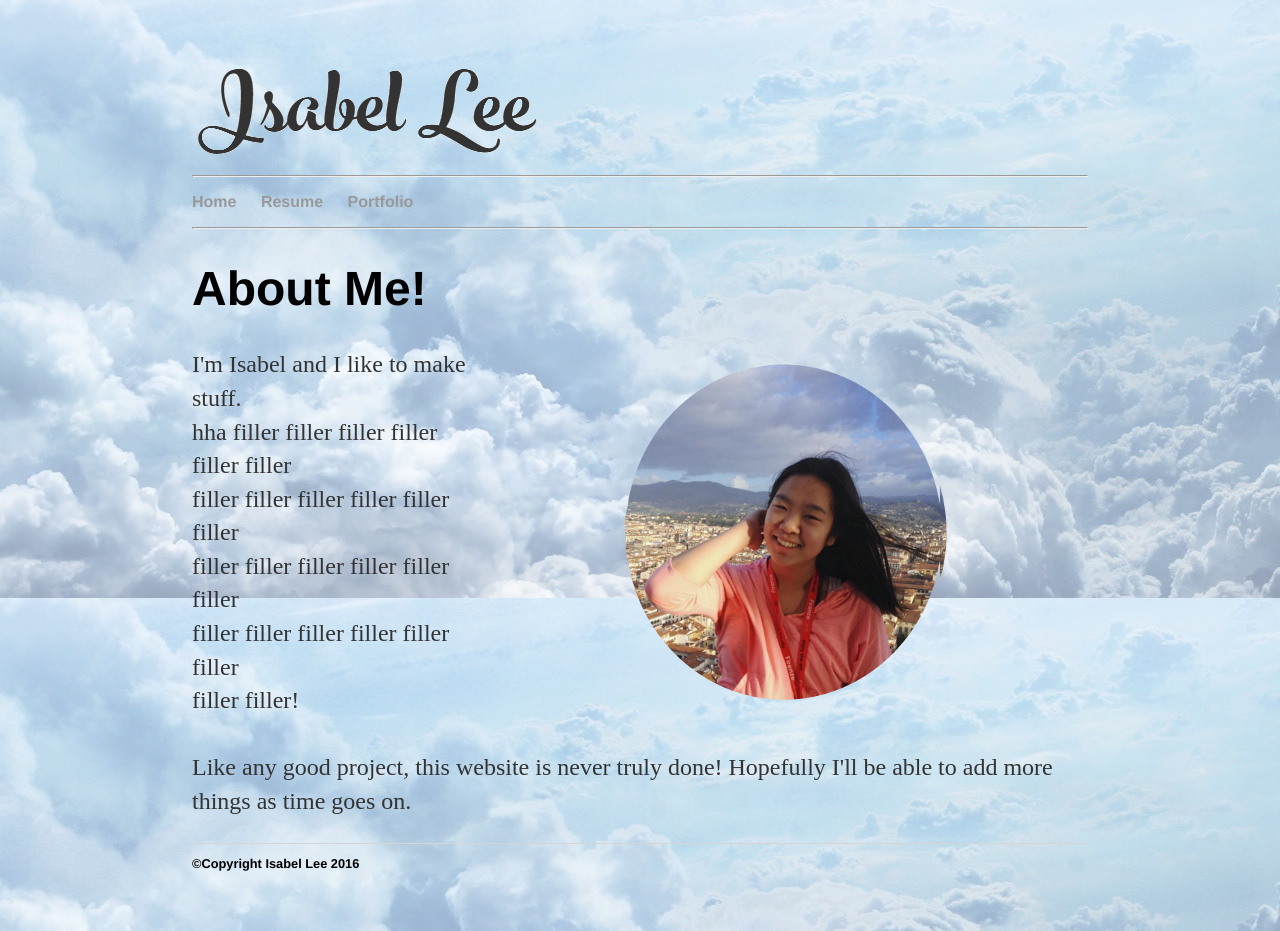
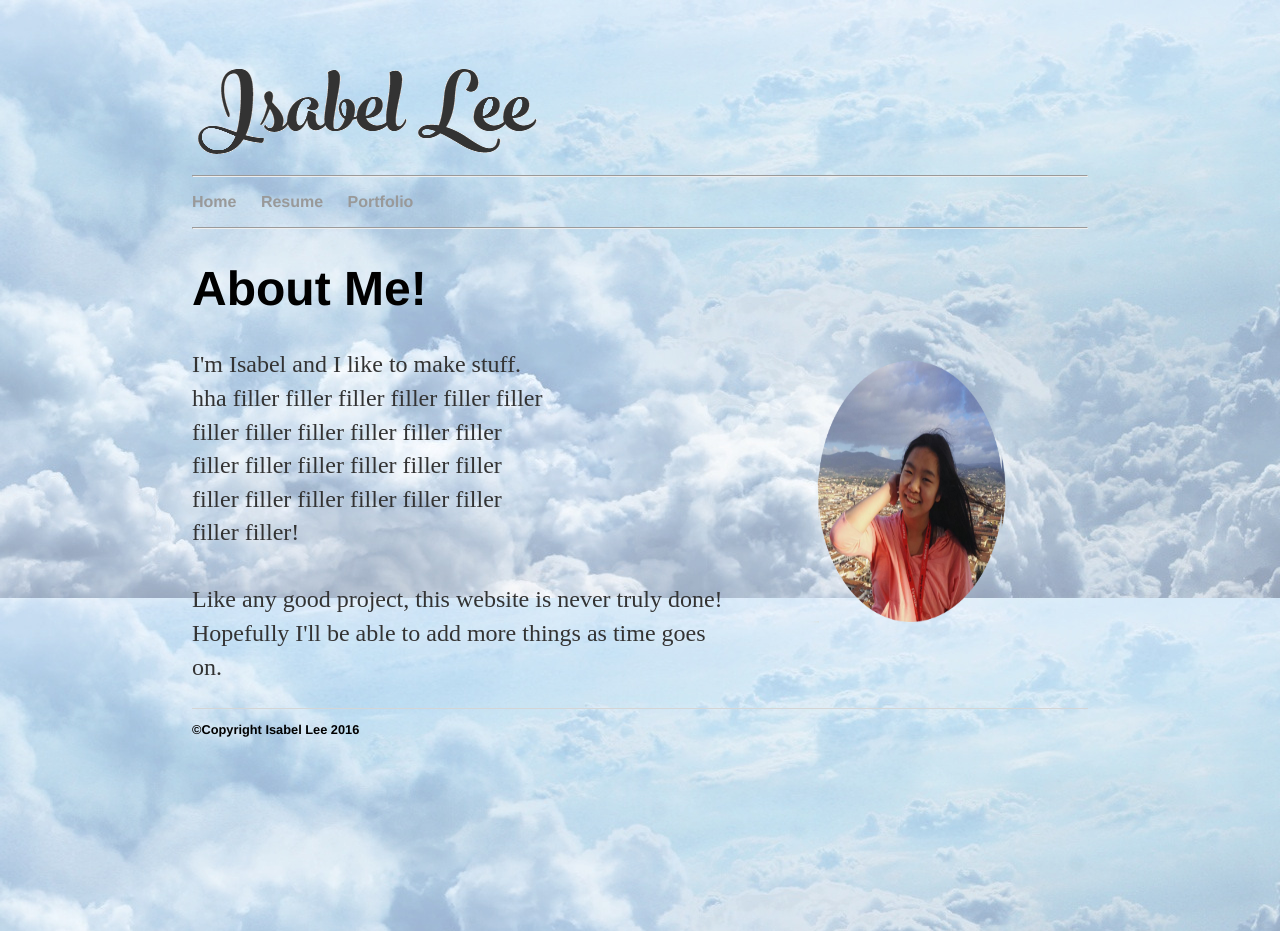
Before and after one commit to isabelringing1/old_website, a Jekyll site: the page built from index.html, in a window 1280 px wide. Built offline with Jekyll 4.4.1, drawn with Linux system fonts in a browser that asks for light colours.

Commit message:
Update index.html

```diff
--- a/index.html
+++ b/index.html
@@ -7,7 +7,7 @@ title: Isabel Lee
 	<h1>About Me!</h1>
 	</div>
 
-	<img src="Me2.png" alt="Isabel Lee" style="float:right;width:600px;height:375px;">
+	<img src="Me2.png" alt="Isabel Lee" style="float:right;width:350px;height:292px;">
 	<p>I'm Isabel and I like to make stuff. <br>
 	hha filler filler filler filler filler filler<br>
 	filler filler filler filler filler filler<br>
```
